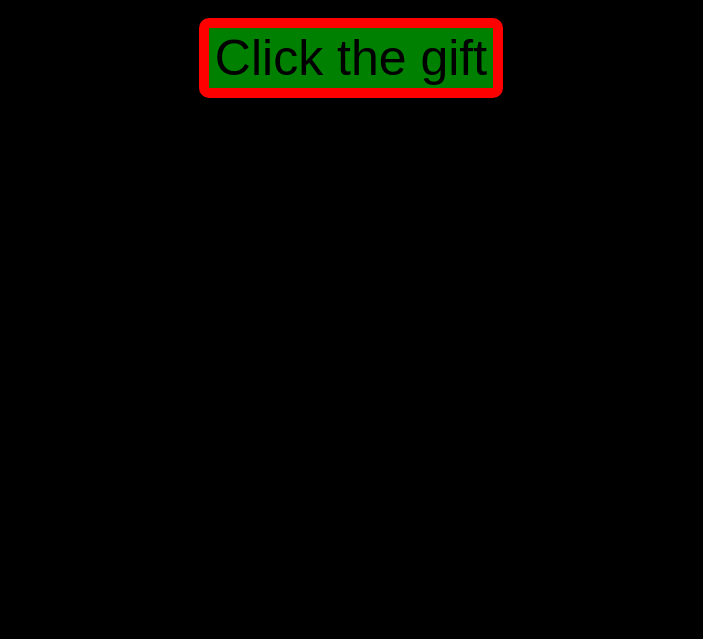
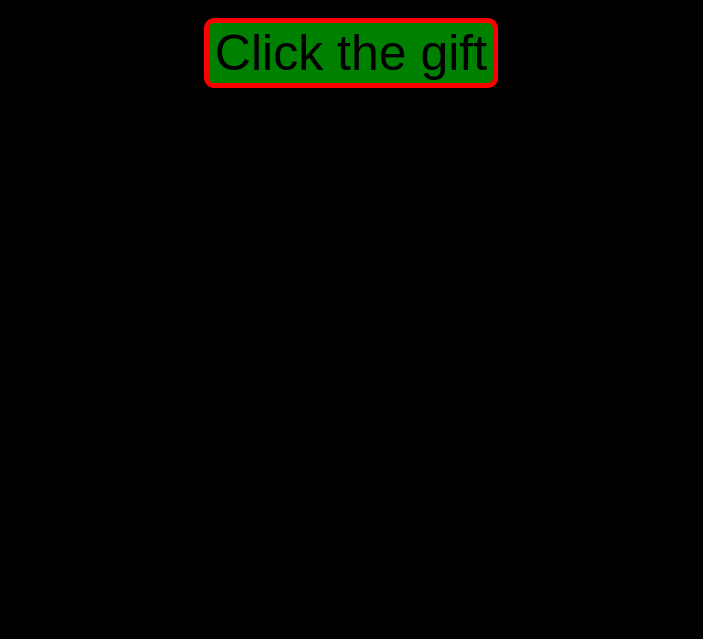
Before and after one commit to Touchimaru/About, a plain HTML site: page rip.html in a window 1280 px wide. Shown: the part 169-808 px from the top of the page, without its empty margins (297-1000 px from the left). Drawn offline with Linux system fonts and the light colour scheme.

Commit message:
Update style.css

```diff
--- a/style.css
+++ b/style.css
@@ -13,7 +13,7 @@ h1{
 
 button{
   font-size: 50px;
-  border:10px solid red;
+  border:5px solid red;
   color: black;
   background-color: green;
   border-radius: 10px;
```
